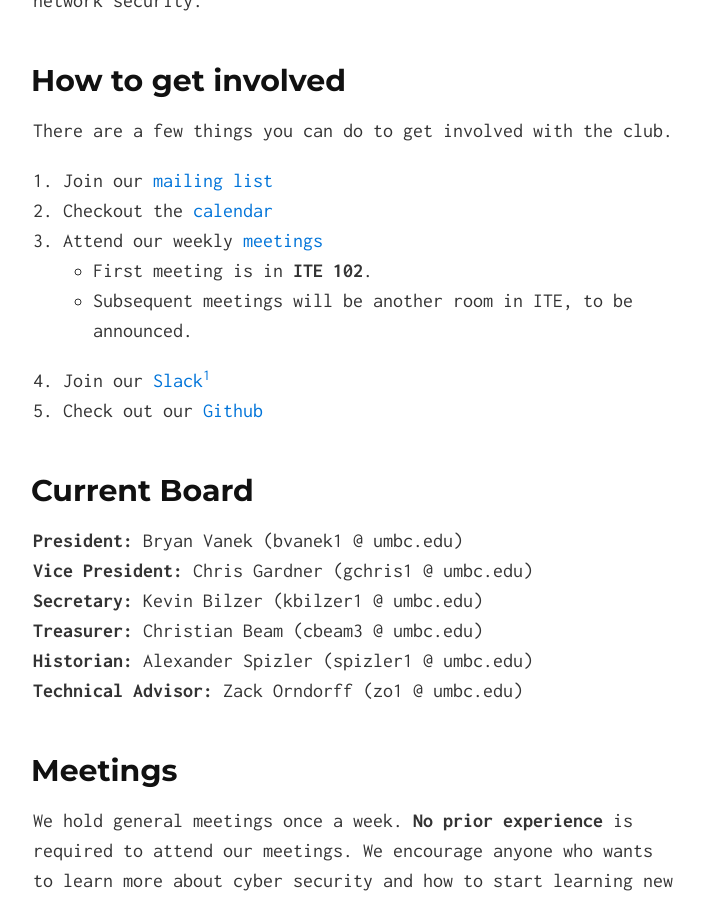
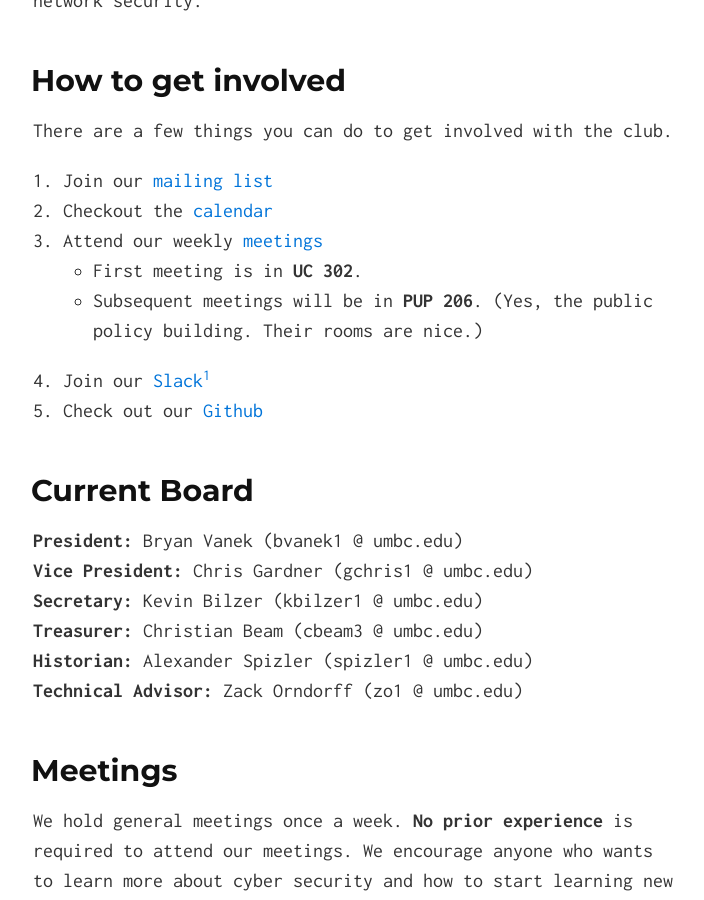
Before and after one commit to UMBCCyberDawgs/umbccyberdawgs.github.io, a Jekyll site: the page built from index.md, in a window 1280 px wide and 900 px high, scrolled down 344 px. Shown: the whole window, without its empty margins (287-991 px from the left). Built offline with Jekyll 4.4.1, drawn with Linux system fonts in a browser that asks for light colours; our own code applies the rules of GitHub Pages for plain Markdown files.

Commit message:
Add real room assignments for fall 2017

```diff
--- a/index.md
+++ b/index.md
@@ -15,8 +15,9 @@ There are a few things you can do to get involved with the club.
 1. Join our [mailing list](#mailinglist)
 2. Checkout the [calendar](#calendar)
 3. Attend our weekly [meetings](#meetings)
-    * First meeting is in **ITE 102**.
-    * Subsequent meetings will be another room in ITE, to be announced.
+    * First meeting is in **UC 302**.
+    * Subsequent meetings will be in **PUP 206**. (Yes, the public policy
+      building. Their rooms are nice.)
 4. Join our [Slack](https://umbccd.slack.com)[^1]
 5. Check out our [Github](https://github.com/UMBCCyberDawgs)
 
```
